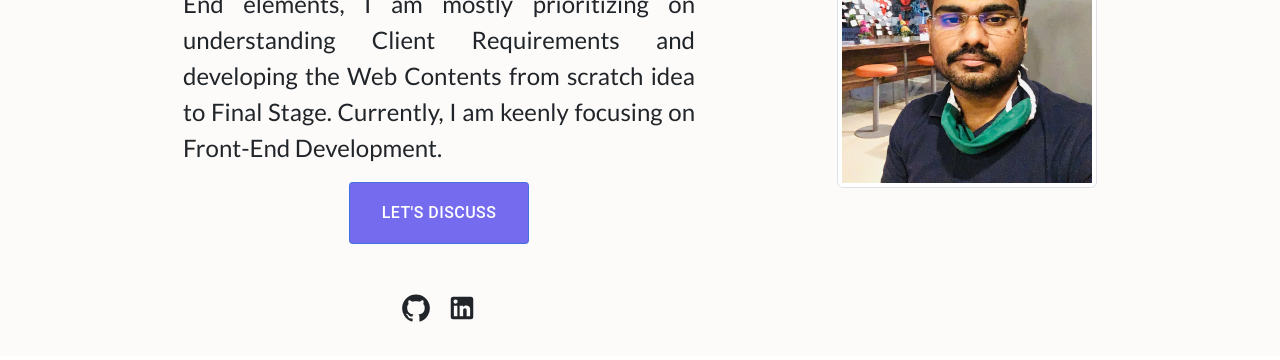
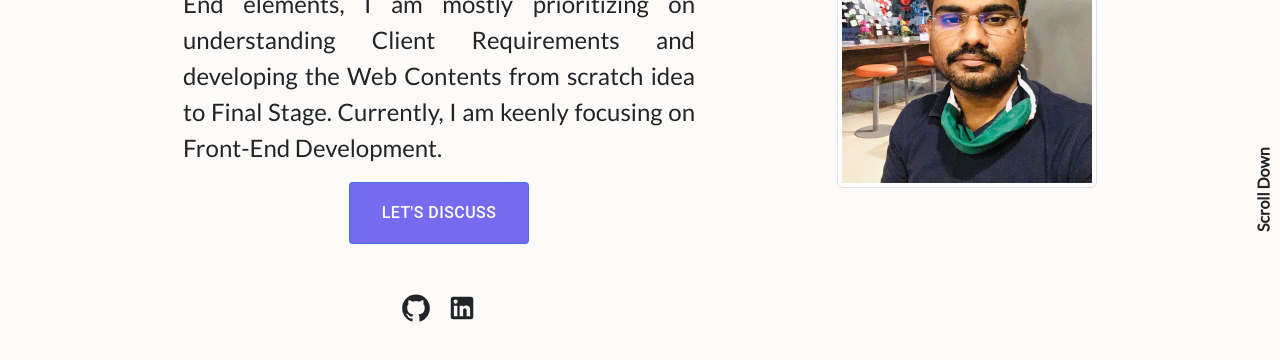
Before and after one commit to Sathiyapramod/Portfolio, a React (Create React App) app: page / in a window 1280 px wide. Shown: the part 538-898 px from the top of the page. Built offline with nearby package versions, Linux system fonts and the light colour scheme; what smooth-scroll would draw is missing.

Commit message:
added scroll buttons

```diff
--- a/src/Components/Landing/Landing.css
+++ b/src/Components/Landing/Landing.css
@@ -5,7 +5,9 @@
 }
 
 #home {
-    padding:4rem 0 4rem 0;
+    padding: 4rem 0 4rem 0;
+    background-color: #FCFBFA;
+
 }
 
 .content-banner-landing {
@@ -22,7 +24,7 @@
     display: block;
     width: 20rem;
     height: 0.5rem;
-    border-bottom: 5px solid  #9A6936;
+    border-bottom: 5px solid #9A6936;
     transform: scale(0);
     transform-origin: bottom left;
     transition: transform 0.9s ease-in;
@@ -105,6 +107,20 @@
     padding: 1rem 0 1rem 0;
 }
 
+.scroll-down {
+    background-color: #FCFBFA;
+    display: block;
+    height: 15rem;
+    position: absolute;
+    font-family: var(--landing-ff);
+    font-size: 1rem;
+    font-weight: 600;
+    writing-mode: tb-rl;
+    transform: rotate(-180deg);
+    top: 38rem;
+    right: 5px;
+}
+
 @media screen and (min-width: 200px) and (max-width:768px) {
     .landing {
         display: flex;
--- a/src/Components/Landing/Landing.js
+++ b/src/Components/Landing/Landing.js
@@ -40,7 +40,7 @@ function Landing() {
             </motion.div>
           </div>
           <div className="bio">
-            I am a{" "} <br />
+            I am a <br />
             <span>
               <span className="typewriter">
                 <Typewriter
@@ -131,6 +131,7 @@ function Landing() {
             </div>
           </motion.div>
         </div>
+        <div className="scroll-down">Scroll Down</div>
       </div>
     </section>
   );
```
